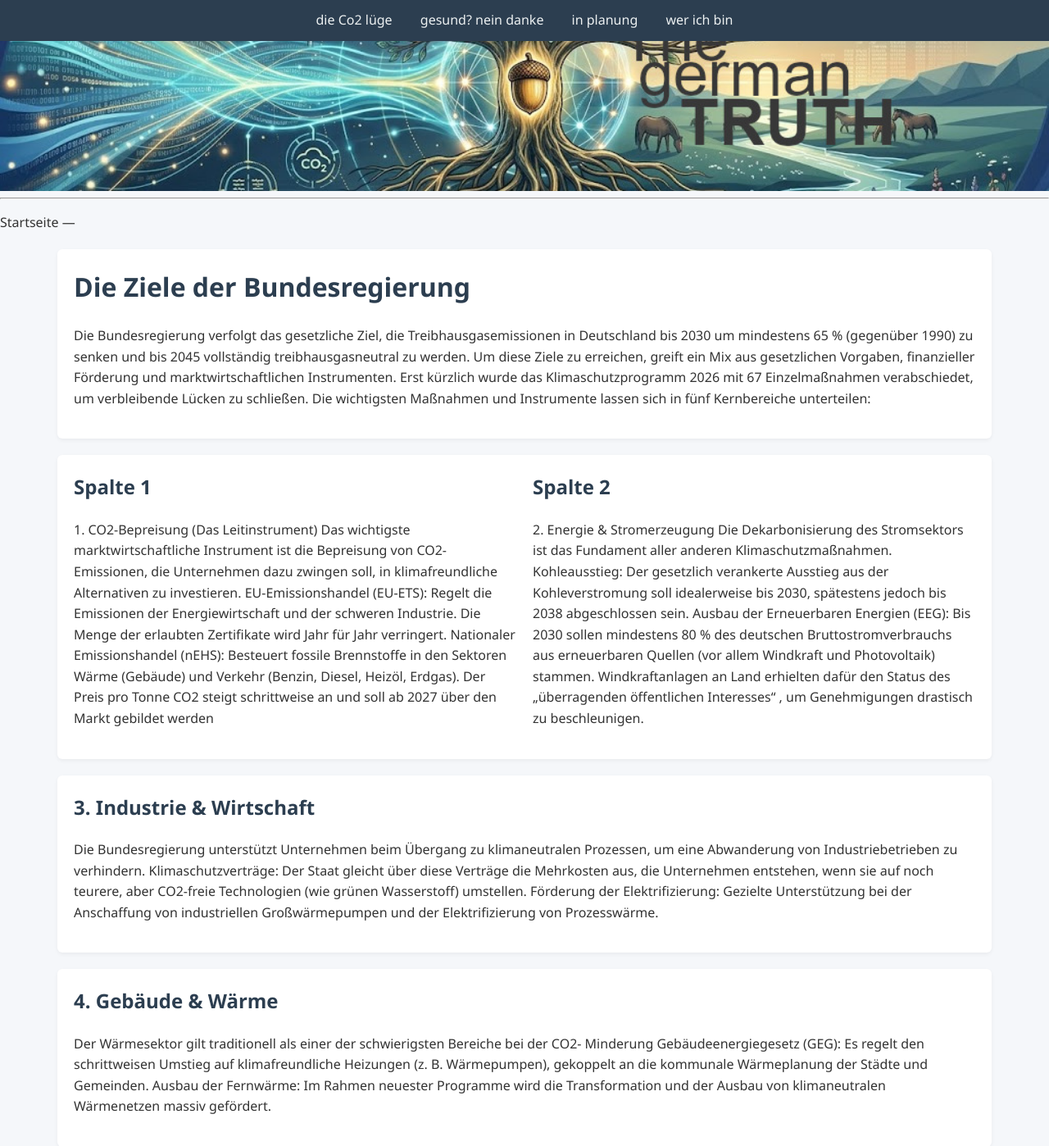
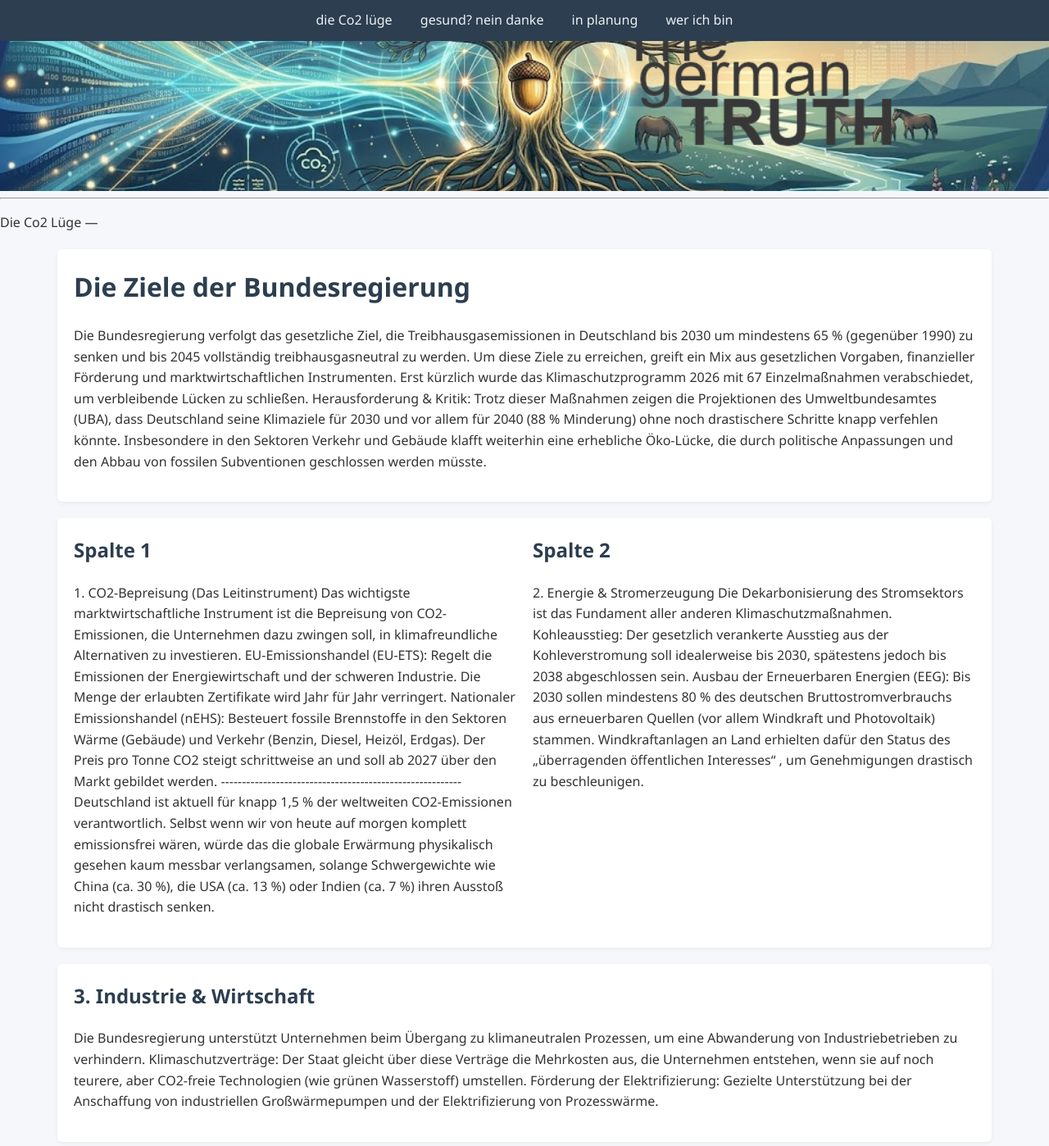
Before and after one commit to TheGermanTruth/TheGermanTruth, a Jekyll site: the page built from index.md, in a window 1280 px wide and 1400 px high, scrolled down 243 px. Shown: the whole window at 82% size. Built offline with Jekyll 4.4.1, drawn with Linux system fonts in a browser that asks for light colours; our own code applies the rules of GitHub Pages for plain Markdown files.

Commit message:
Update index.md

```diff
--- a/index.md
+++ b/index.md
@@ -1,6 +1,6 @@
 
 ---
-Startseite
+Die Co2 Lüge
 ---
 
 <div class="section one-column">
@@ -12,8 +12,13 @@ Um diese Ziele zu erreichen, greift ein Mix aus gesetzlichen Vorgaben, finanziel
 Förderung und marktwirtschaftlichen Instrumenten. Erst kürzlich wurde das
 Klimaschutzprogramm 2026 mit 67 Einzelmaßnahmen verabschiedet, um
 verbleibende Lücken zu schließen.
-Die wichtigsten Maßnahmen und Instrumente lassen sich in fünf Kernbereiche
-unterteilen:
+Herausforderung & Kritik: Trotz dieser Maßnahmen zeigen die Projektionen des
+Umweltbundesamtes (UBA), dass Deutschland seine Klimaziele für 2030 und vor allem
+für 2040 (88 % Minderung) ohne noch drastischere Schritte knapp verfehlen könnte.
+Insbesondere in den Sektoren Verkehr und Gebäude klafft weiterhin eine erhebliche
+Öko-Lücke, die durch politische Anpassungen und den Abbau von fossilen
+Subventionen geschlossen werden müsste.
+
 </p>
 </div>
 
@@ -30,7 +35,14 @@ verringert.
 Nationaler Emissionshandel (nEHS): Besteuert fossile Brennstoffe in den
 Sektoren Wärme (Gebäude) und Verkehr (Benzin, Diesel, Heizöl, Erdgas). Der
 Preis pro Tonne CO2 steigt schrittweise an und soll ab 2027 über den Markt
-gebildet werden
+gebildet werden.
+      ---------------------------------------------------------
+      Deutschland ist aktuell für knapp 1,5 % der weltweiten CO2-Emissionen
+verantwortlich. Selbst wenn wir von heute auf morgen komplett emissionsfrei wären,
+würde das die globale Erwärmung physikalisch gesehen kaum messbar verlangsamen,
+solange Schwergewichte wie China (ca. 30 %), die USA (ca. 13 %) oder Indien (ca. 7 %)
+ihren Ausstoß nicht drastisch senken.
+
 </p>
   </div>
   <div>
```
